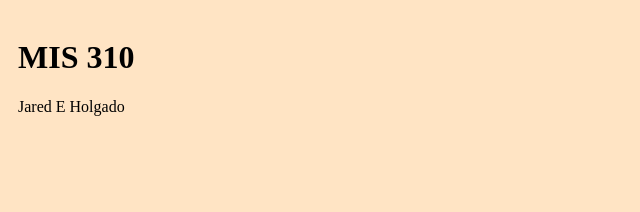
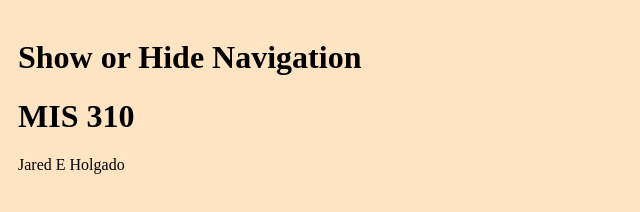
Before and after one commit to Grillmastah47/mis310-project, a plain HTML site: page index.html in a window 1280 px wide. Shown: the whole page, without its empty margins (0-640 px from the left). Drawn offline with Linux system fonts and the light colour scheme.

Commit message:
Navigation cleanup.

```diff
--- a/index.html
+++ b/index.html
@@ -5,7 +5,8 @@
     <title>MIS 310</title>
 </head>
 <body>
-    <nav class="navigation"> <p id="navigation-button" type="button" >Navigation</p>
+   <h1 id="navigation-button" type="button" >Show or Hide Navigation</h1>
+<nav class="navigation"> <
    <a href="index.html">Home</a>
     <a href="Sept1.html">Sept1</a>
     <a href="ImagesandLinks.html">Images and Links</a>
@@ -13,7 +14,6 @@
     <a href="FoodSubmission.html">Food Submission</a>
 
 </nav>
-</nav>
     <h1>MIS 310</h1>
     <p>Jared E Holgado</p>
 </body>
```
Also changed, not shown: Sept1.html (+1 -2 lines).
